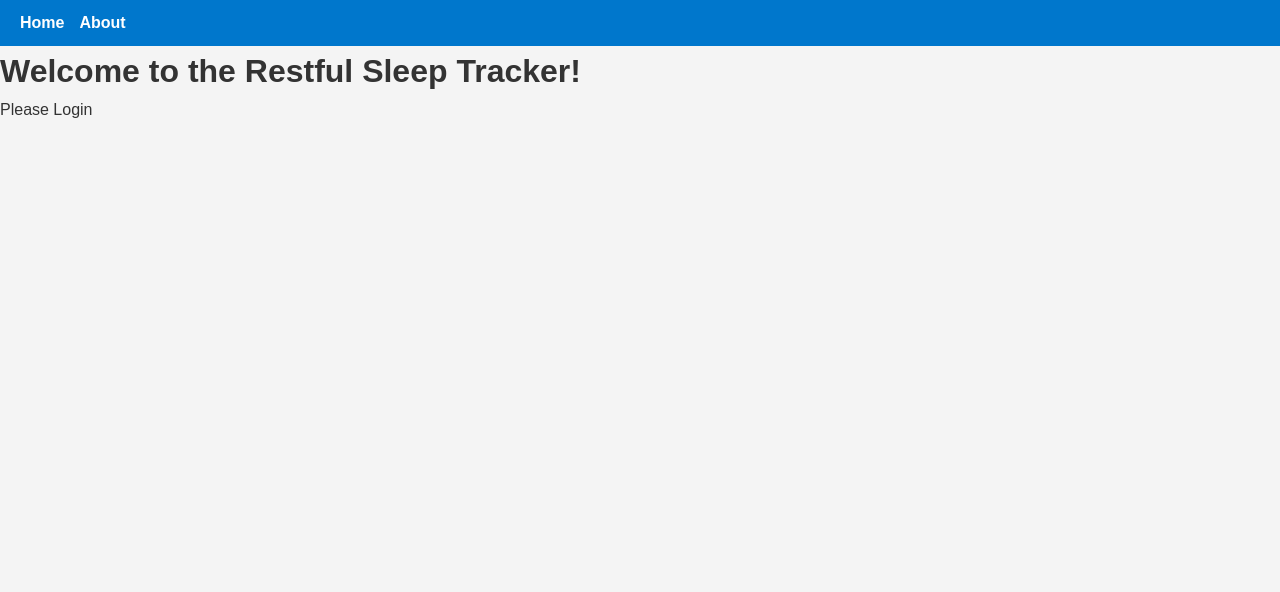
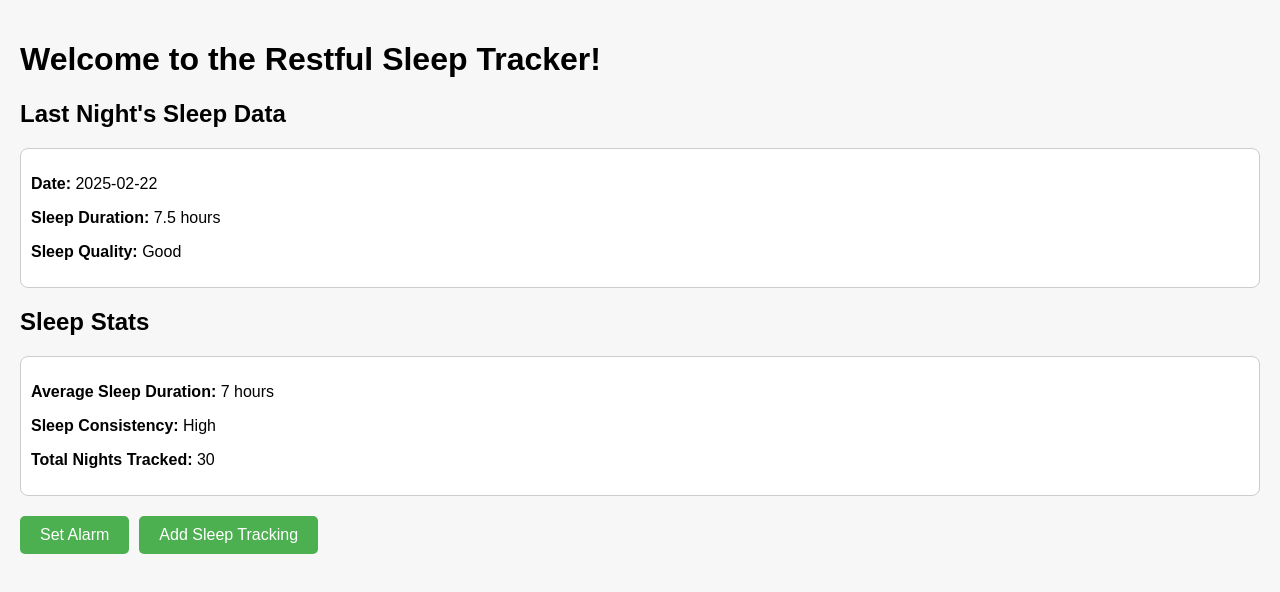
Before and after one commit to olawoyinshadrach/sleep-tracker, a React (Vite) app: page / in a window 1280 px wide. Shown: the top 592 px of the page. Built offline with nearby package versions, Linux system fonts and the light colour scheme.

Commit message:
Created initial version of the app with an alarm and dummy function for sleep data and tracking

```diff
--- a/package.json
+++ b/package.json
@@ -12,7 +12,8 @@
   "dependencies": {
     "react": "^19.0.0",
     "react-dom": "^19.0.0",
-    "react-router-dom": "^7.1.5"
+    "react-router-dom": "^7.1.5",
+    "styled-components": "^6.1.15"
   },
   "devDependencies": {
     "@eslint/js": "^9.20.0",
--- a/src/App.jsx
+++ b/src/App.jsx
@@ -1,25 +1,17 @@
-import React from "react";
-import { Routes, Route, Link } from "react-router-dom";
-import Home from "./pages/Home";
-import About from "./pages/About";
-import NotFound from "./pages/NotFound";
+// App.js
+import React from 'react';
+import { BrowserRouter as Router, Routes, Route } from 'react-router-dom';
+import Home from './pages/Home';
+import Alarm from './pages/Alarm';
+import SleepSession from './pages/SleepSession';
 
 const App = () => {
   return (
-    <div>
-      <nav>
-        <ul>
-          <li><Link to="/">Home</Link></li>
-          <li><Link to="/about">About</Link></li>
-        </ul>
-      </nav>
-
-      <Routes>
-        <Route path="/" element={<Home />} />
-        <Route path="/about" element={<About />} />
-        <Route path="*" element={<NotFound />} />
-      </Routes>
-    </div>
+    <Routes>
+      <Route path="/" element={<Home />} />
+      <Route path="/alarm" element={<Alarm />} />
+      <Route path="/sleep-session" element={<SleepSession />} />
+    </Routes>
   );
 };
 
--- a/src/index.css
+++ b/src/index.css
@@ -1,77 +1,72 @@
-/* General Reset */
-* {
+/* index.css */
+body {
   margin: 0;
   padding: 0;
-  box-sizing: border-box;
-  font-family: 'Arial', sans-serif;
+  background-color: #f7f7f7;
+  font-family: Arial, sans-serif;
 }
 
-/* Body Styling */
-body {
-  background-color: #f4f4f4;
-  color: #333;
-  line-height: 1.6;
+/* Global container for pages */
+.container {
+  padding: 20px;
 }
 
-/* Navigation */
-nav {
-  background-color: #0077cc;
-  padding: 10px 20px;
+/* Section spacing */
+.section {
+  margin-bottom: 20px;
 }
 
-nav ul {
-  list-style: none;
-  display: flex;
-  gap: 15px;
+/* Card styles */
+.card {
+  border: 1px solid #ccc;
+  padding: 10px;
+  border-radius: 8px;
+  background-color: #fff;
 }
 
-nav ul li {
-  display: inline;
+/* Button styling */
+.button {
+  padding: 10px 20px;
+  font-size: 16px;
+  cursor: pointer;
+  border: none;
+  border-radius: 5px;
+  margin-right: 10px;
+  color: white;
 }
 
-nav ul li a {
-  color: white;
-  text-decoration: none;
-  font-weight: bold;
+/* Specific button colors */
+.button-green {
+  background-color: #4caf50;
 }
 
-nav ul li a:hover {
-  text-decoration: underline;
+.button-green:hover {
+  background-color: #45a049;
 }
 
-/* Layout Styling */
-.container {
-  max-width: 800px;
-  margin: 20px auto;
-  padding: 20px;
-  background: white;
-  border-radius: 8px;
-  box-shadow: 0px 0px 10px rgba(0, 0, 0, 0.1);
+.button-blue {
+  background-color: #2196f3;
 }
 
-/* Button Styling */
-button {
-  padding: 10px 20px;
-  background-color: #0077cc;
-  color: white;
-  border: none;
-  border-radius: 5px;
-  cursor: pointer;
-  transition: background 0.3s;
+.button-blue:hover {
+  background-color: #1976d2;
 }
 
-button:hover {
-  background-color: #005fa3;
+.button-red {
+  background-color: #f44336;
 }
 
-/* Responsive Design */
-@media (max-width: 600px) {
-  .container {
-    padding: 10px;
-  }
+.button-red:hover {
+  background-color: #d32f2f;
+}
 
-  nav ul {
-    flex-direction: column;
-    gap: 10px;
-  }
+/* Form elements */
+.form {
+  margin-top: 20px;
 }
+
+.input {
+  padding: 5px;
+  font-size: 16px;
+  margin-left: 10px;
+}
--- a/src/main.jsx
+++ b/src/main.jsx
@@ -1,13 +1,14 @@
+// main.jsx
 import React from "react";
 import ReactDOM from "react-dom/client";
 import { BrowserRouter } from "react-router-dom";
 import App from "./App";
-import "./index.css"; // Ensure you have some global styles
+import "./index.css";
 
 ReactDOM.createRoot(document.getElementById("root")).render(
   <React.StrictMode>
     <BrowserRouter>
-      <App />
+        <App />
     </BrowserRouter>
   </React.StrictMode>
 );
--- a/src/pages/About.jsx
+++ /dev/null
@@ -1,7 +0,0 @@
-import React from "react";
-
-const About = () => {
-  return <h1>About the Sleep Tracker App</h1>;
-};
-
-export default About;
--- /dev/null
+++ b/src/pages/Alarm.jsx
@@ -0,0 +1,38 @@
+// Alarm.js
+import React, { useState } from 'react';
+import { useNavigate } from 'react-router-dom';
+
+const Alarm = () => {
+  const [alarmTime, setAlarmTime] = useState('');
+  const navigate = useNavigate();
+
+  const handleAlarmSubmit = (e) => {
+    e.preventDefault();
+    // In a real app, you'd set the alarm via a backend or native functionality.
+    alert(`Alarm set for ${alarmTime}. Starting sleep session...`);
+    navigate('/sleep-session');
+  };
+
+  return (
+    <div className="container">
+      <h1>Set Your Alarm</h1>
+      <form className="form" onSubmit={handleAlarmSubmit}>
+        <label>
+          Alarm Time:
+          <input
+            type="time"
+            value={alarmTime}
+            onChange={(e) => setAlarmTime(e.target.value)}
+            required
+            className="input"
+          />
+        </label>
+        <button type="submit" className="button button-blue">
+          Set Alarm & Start Sleep Session
+        </button>
+      </form>
+    </div>
+  );
+};
+
+export default Alarm;
--- a/src/pages/Home.jsx
+++ b/src/pages/Home.jsx
@@ -1,10 +1,70 @@
-import React from "react";
+// Home.js
+import React, { useEffect, useState } from "react";
+import { getUserSleepData } from "./sleepData"; // dummy function returning sleep data
+import { useNavigate } from 'react-router-dom';
 
 const Home = () => {
+  const [sleepData, setSleepData] = useState(null);
+  const userID = "dummyUserID"; // Replace with actual user ID as needed
+  const navigate = useNavigate();
+
+  useEffect(() => {
+    const data = getUserSleepData(userID);
+    setSleepData(data);
+  }, [userID]);
+
   return (
-    <div>
+    <div className="container">
       <h1>Welcome to the Restful Sleep Tracker!</h1>
-      <p>Please Login</p>
+
+      <div className="section">
+        <h2>Last Night's Sleep Data</h2>
+        {sleepData ? (
+          <div className="card">
+            <p><strong>Date:</strong> {sleepData.lastNight.date}</p>
+            <p>
+              <strong>Sleep Duration:</strong> {sleepData.lastNight.sleepDuration} hours
+            </p>
+            <p>
+              <strong>Sleep Quality:</strong> {sleepData.lastNight.sleepQuality}
+            </p>
+          </div>
+        ) : (
+          <p>Loading sleep data...</p>
+        )}
+      </div>
+
+      <div className="section">
+        <h2>Sleep Stats</h2>
+        {sleepData ? (
+          <div className="card">
+            <p>
+              <strong>Average Sleep Duration:</strong> {sleepData.stats.averageSleepDuration} hours
+            </p>
+            <p>
+              <strong>Sleep Consistency:</strong> {sleepData.stats.sleepConsistency}
+            </p>
+            <p>
+              <strong>Total Nights Tracked:</strong> {sleepData.stats.totalNightsTracked}
+            </p>
+          </div>
+        ) : (
+          <p>Loading stats...</p>
+        )}
+      </div>
+
+      <button
+        className="button button-green"
+        onClick={() => navigate('/alarm')}
+      >
+        Set Alarm
+      </button>
+      <button
+        className="button button-green"
+        onClick={() => alert("Add Sleep Tracking Form (Not implemented)")}
+      >
+        Add Sleep Tracking
+      </button>
     </div>
   );
 };
--- a/src/pages/NotFound.jsx
+++ /dev/null
@@ -1,13 +0,0 @@
-import React from "react";
-import { Link } from "react-router-dom";
-
-const NotFound = () => {
-  return (
-    <div>
-      <h1>404 - Page Not Found</h1>
-      <Link to="/">Go Home</Link>
-    </div>
-  );
-};
-
-export default NotFound;
--- /dev/null
+++ b/src/pages/SleepSession.jsx
@@ -0,0 +1,25 @@
+// SleepSession.js
+import React from 'react';
+import { useNavigate } from 'react-router-dom';
+
+const SleepSession = () => {
+  const navigate = useNavigate();
+
+  const handleEndSession = () => {
+    // In a real app, you'd record session data and update the UI accordingly.
+    alert('Sleep session ended. Data recorded (dummy).');
+    navigate('/');
+  };
+
+  return (
+    <div className="container">
+      <h1>Sleep Session</h1>
+      <p>Your sleep session has started. Relax and enjoy your sleep!</p>
+      <button onClick={handleEndSession} className="button button-red">
+        End Sleep Session
+      </button>
+    </div>
+  );
+};
+
+export default SleepSession;
--- /dev/null
+++ b/src/pages/sleepData.js
@@ -0,0 +1,16 @@
+// sleepData.js
+export const getUserSleepData = (userID) => {
+    // For now, return some dummy sleep data for the given userID
+    return {
+      lastNight: {
+        date: '2025-02-22', // Example date (yesterday)
+        sleepDuration: 7.5, // in hours
+        sleepQuality: 'Good',
+      },
+      stats: {
+        averageSleepDuration: 7, // in hours
+        sleepConsistency: 'High',
+        totalNightsTracked: 30,
+      },
+    };
+  };
```
Also changed, not shown: 1 other file (tests, documents, lock files or other folders).
